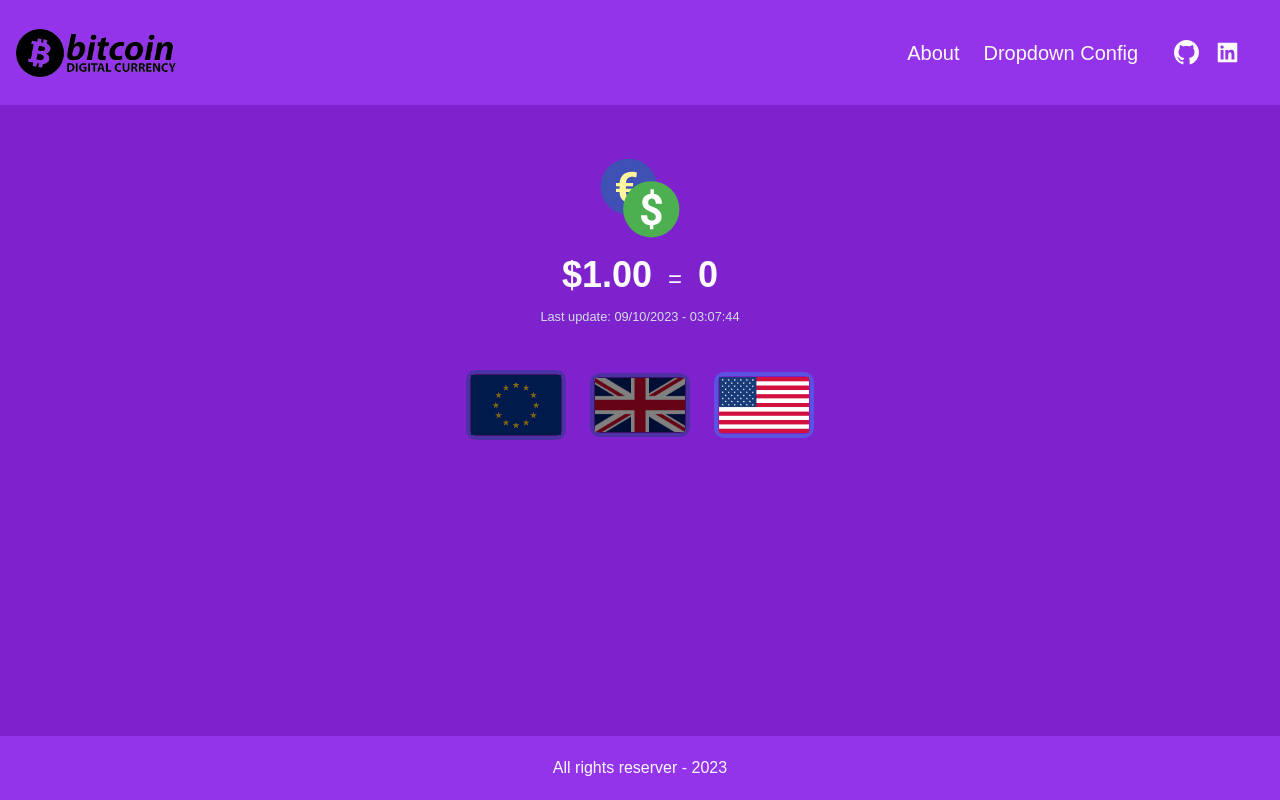
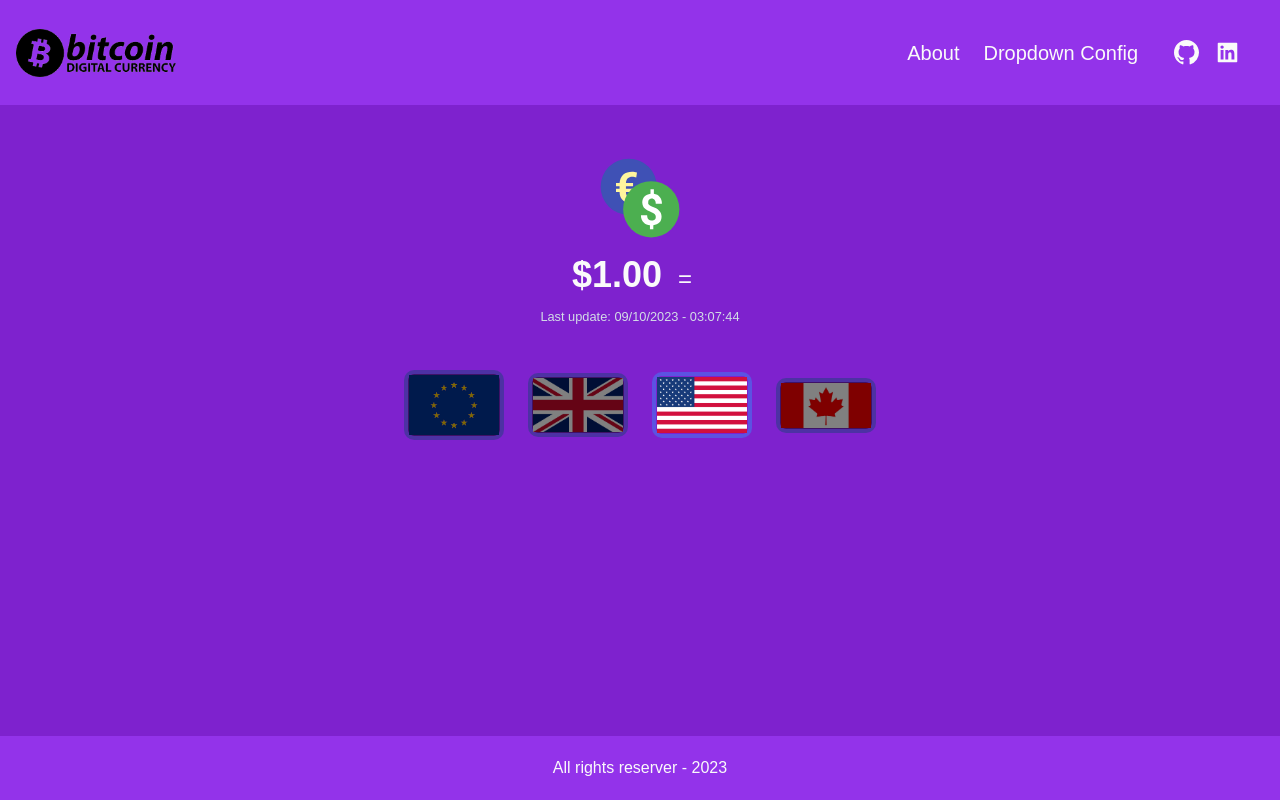
Before and after one commit to syond/currency-today-frontend, a Next.js app in the folder application/: page / in a window 1280 px wide. Built offline with nearby package versions, Linux system fonts and the light colour scheme; no server answers.

Commit message:
chore-fix: initial state value and load correct values when change flag

```diff
--- a/application/src/pages/index.jsx
+++ b/application/src/pages/index.jsx
@@ -1,29 +1,39 @@
-import { useEffect, useState, useCallback } from "react";
+import { useEffect, useState } from "react";
 import moment from "moment";
 
 import Image from "next/image";
 
 const fetcher = (resource) => fetch(`${process.env.NEXT_PUBLIC_API_URL}${resource}`).then((res) => res.json());
 
+function formatToDateTime(value) {
+  return moment(value).format("DD/MM/YYYY - hh:mm:ss");
+}
+
+function formatCurrency(value, code) {
+  return value.toLocaleString(undefined, {
+    style: "currency",
+    currency: code,
+  });
+}
+
+const flagObjects = [
+  { src: '/UE.png', currency_symbol: 'EUR' },
+  { src: '/UK.png', currency_symbol: 'GBP' },
+  { src: '/USA.png', currency_symbol: 'USD' },
+  { src: '/CAD.png', currency_symbol: 'CAD' },
+]
+
 export default function Home() {
-  const [flag, setFlag] = useState("USD");
-  const [currencyPrice, setCurrencyPrice] = useState(0);
+  const [flag, setFlag] = useState('USD');
+  const [currencyPrice, setCurrencyPrice] = useState(null);
   const [response, setResponse] = useState({});
   const [isLoading, setIsLoading] = useState(false);
 
-  function handleClickFlag(e) {
-    const value = e.target.attributes.alt.value;
-
-    console.log('antes >>>', flag)
-
-    setFlag(value);
-
-    console.log('depois >>>', flag)
-
-    getCurrency(value);
+  function handleClickFlag(currencySymbol) {
+    setFlag(() => currencySymbol);
   }
 
-  function getCurrency() {
+  function loadCurrencyPrice() {
     if (
       response.currencies_exchange &&
       response.currencies_exchange.length > 0
@@ -36,40 +46,13 @@ export default function Home() {
     }
   }
 
-  function formatCurrency(value, code) {
-    return value.toLocaleString(undefined, {
-      style: "currency",
-      currency: code,
-    });
-  }
-
-  function formatToDateTime(value) {
-    return moment(value).format("DD/MM/YYYY - hh:mm:ss");
-  }
-
-  // const getCurrenciesExchange = useCallback(async () => {
-  //   setIsLoading(true);
-
-  //   try {
-  //     const result = await fetcher('/currency/BRL');
-
-  //     setResponse(result);
-  //     getCurrency();
-  //   } catch (e) {
-  //     throw new Error(e);
-  //   } finally {
-  //     setIsLoading(false);
-  //   }
-  // }, []);
-
-  const getCurrenciesExchange = async () => {
+  const requestGetCurrenciesExchange = async () => {
     setIsLoading(true);
 
     try {
       const result = await fetcher('/currency/BRL');
 
       setResponse(result);
-      getCurrency();
     } catch (e) {
       throw new Error(e);
     } finally {
@@ -77,9 +60,33 @@ export default function Home() {
     }
   };
 
+  const FlagList = () => {
+    return flagObjects.map(image => (
+      <div
+        key={image.currency_symbol}
+        className={`
+          rounded-md border border-purple ring-4 hover:brightness-100 transition delay-50 cursor-pointer
+          ${flag === image.currency_symbol ? "brightness-100" : "brightness-50"}
+        `}
+        onClick={() => handleClickFlag(image.currency_symbol)}
+      >
+        <Image
+          src={image.src}
+          alt={image.currency_symbol}
+          width="90"
+          height="90"
+        />
+      </div>
+    ))
+  }
+
   useEffect(() => {
-    getCurrenciesExchange();
+    requestGetCurrenciesExchange();
   }, []);
+
+  useEffect(() => {
+    loadCurrencyPrice();
+  }, [response, flag]);
 
   return (
     <div className="container max-w-full max-h-screen">
@@ -102,7 +109,7 @@ export default function Home() {
                 className="text-4xl text-neutral font-bold"
                 suppressHydrationWarning
               >
-                {formatCurrency(1, flag)}
+                {flag ? formatCurrency(1, flag) : null}
               </span>
               <span className="text-2xl text-neutral font-medium pl-3">=</span>
               <span className="text-4xl text-neutral font-bold pl-3">
@@ -117,48 +124,7 @@ export default function Home() {
       </section>
 
       <section className="flex justify-center items-center space-x-5">
-        <div
-          className={`
-            rounded-md border border-purple ring-4 hover:brightness-100 transition delay-50 cursor-pointer
-            ${flag === "EUR" ? "brightness-100" : "brightness-50"}
-          `}
-        >
-          <Image
-            src="/UE.png"
-            alt="EUR"
-            width="90"
-            height="90"
-            onClick={handleClickFlag}
-          />
-        </div>
-        <div
-          className={`
-            rounded-md border border-purple ring-4 hover:brightness-100 transition delay-50 cursor-pointer
-            ${flag === "GBP" ? "brightness-100" : "brightness-50"}
-          `}
-        >
-          <Image
-            src="/UK.png"
-            alt="GBP"
-            width="90"
-            height="90"
-            onClick={handleClickFlag}
-          />
-        </div>
-        <div
-          className={`
-            rounded-md border border-purple ring-4 hover:brightness-100 transition delay-50 cursor-pointer
-            ${flag === "USD" ? "brightness-100" : "brightness-50"}
-          `}
-        >
-          <Image
-            src="/USA.png"
-            alt="USD"
-            width="90"
-            height="90"
-            onClick={handleClickFlag}
-          />
-        </div>
+        <FlagList />
       </section>
     </div>
   );
```
Also changed, not shown: application/public/CAD.png (added).
